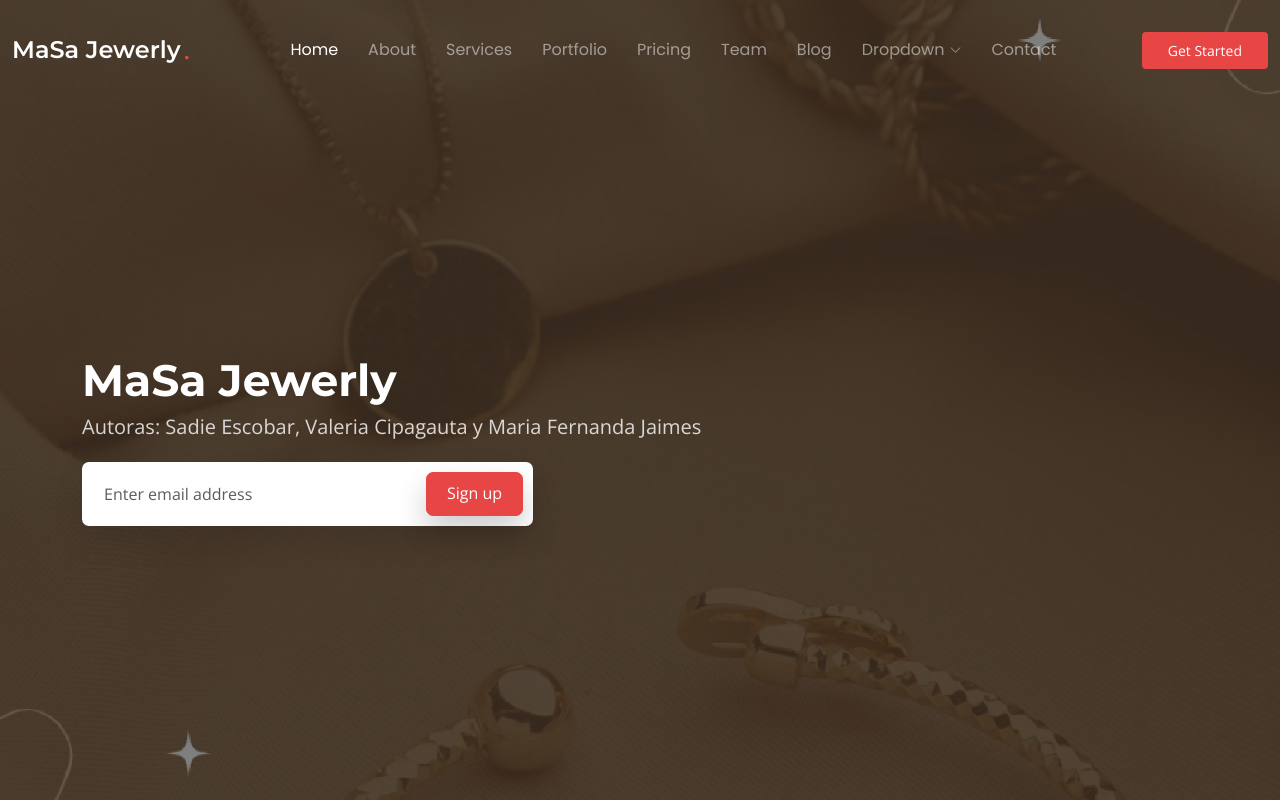
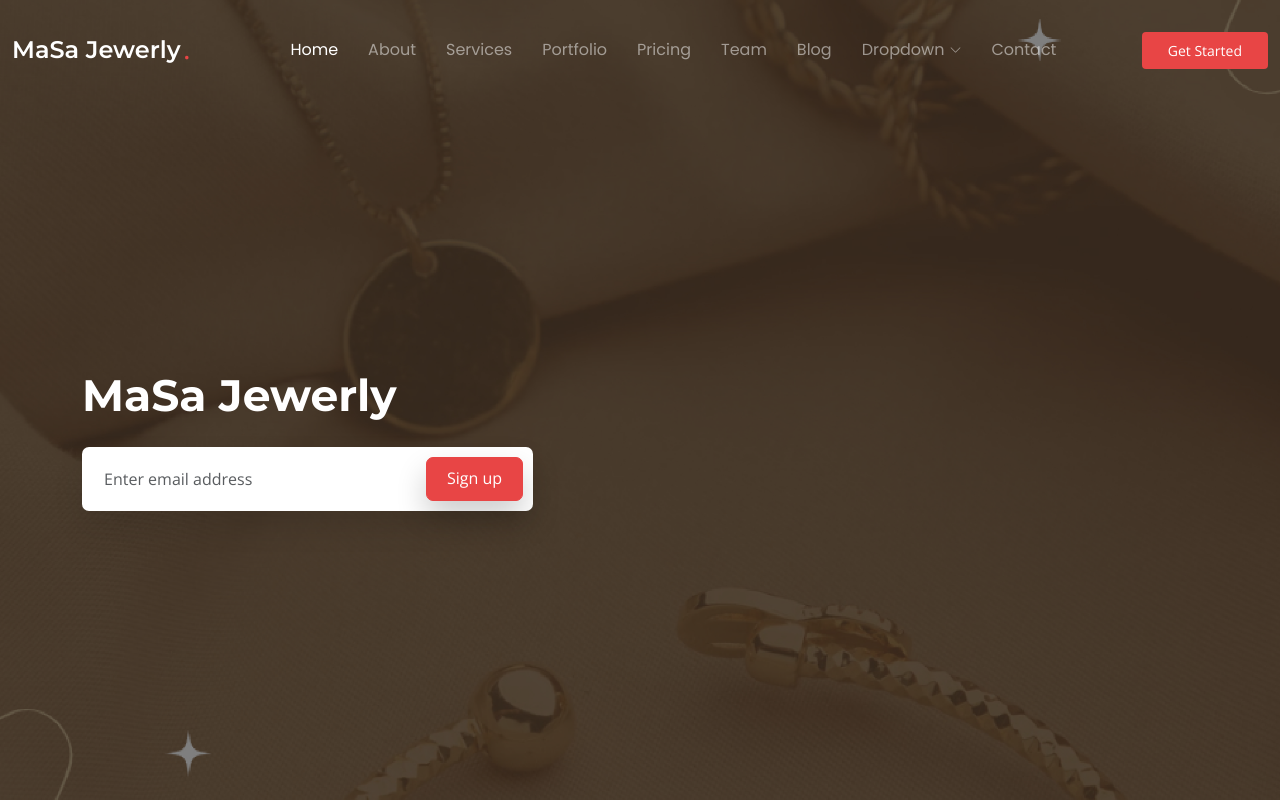
Before and after one commit to SadieEscobar/Proyecto-de-Aula, a plain HTML site: page index.html in a window 1280 px wide. Shown: the top 802 px of the page. Drawn offline with nearby package versions, Linux system fonts and the light colour scheme.

Commit message:
Update index.html

```diff
--- a/index.html
+++ b/index.html
@@ -94,7 +94,7 @@
         <div class="row">
           <div class="col-lg-10">
             <h2 data-aos="fade-up" data-aos-delay="100">MaSa Jewerly</h2>
-            <p data-aos="fade-up" data-aos-delay="200">Autoras: Sadie Escobar, Valeria Cipagauta y Maria Fernanda Jaimes</p>
+            <p data-aos="fade-up" data-aos-delay="200"></p>
           </div>
           <div class="col-lg-5">
             <form action="#" class="sign-up-form d-flex" data-aos="fade-up" data-aos-delay="300">
```
